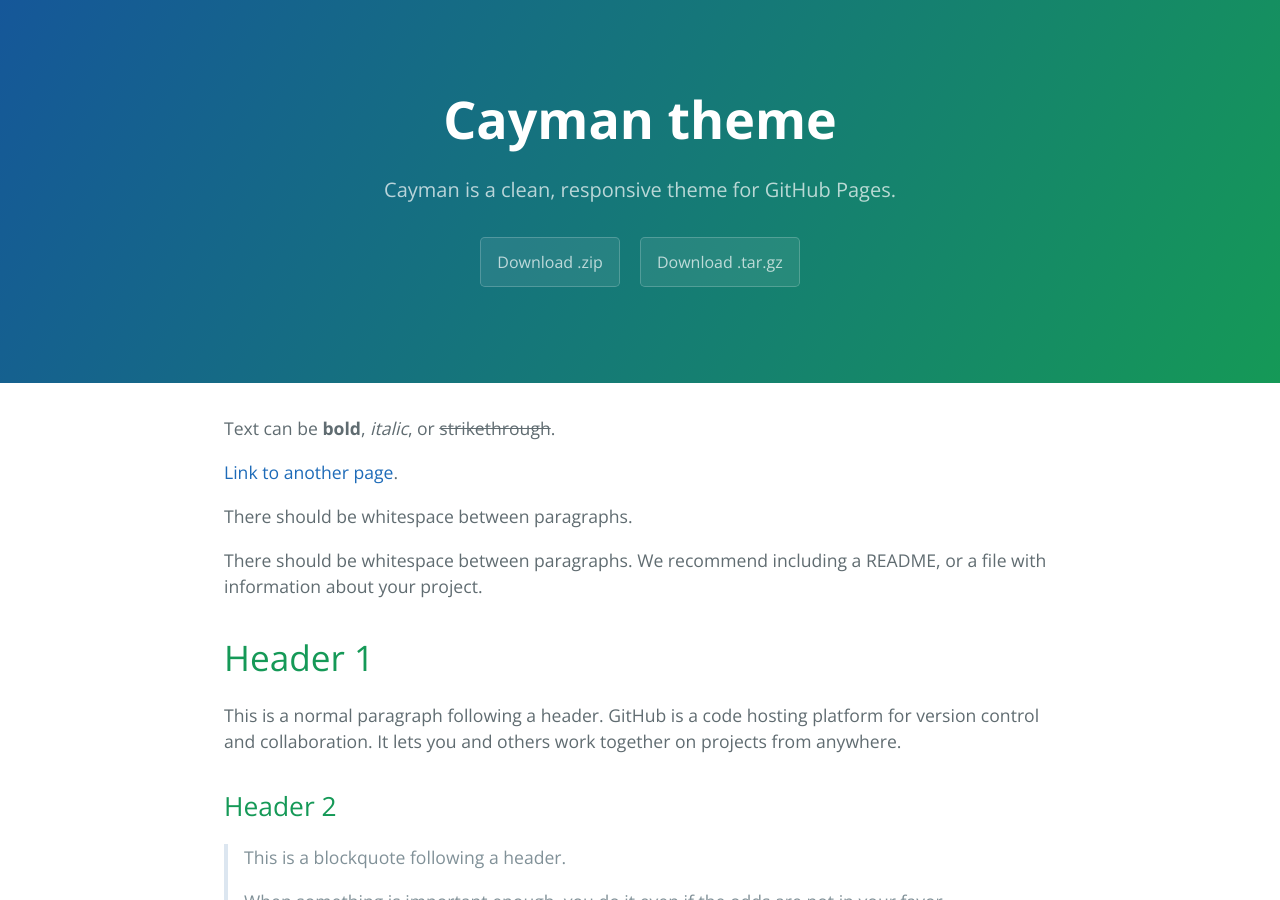
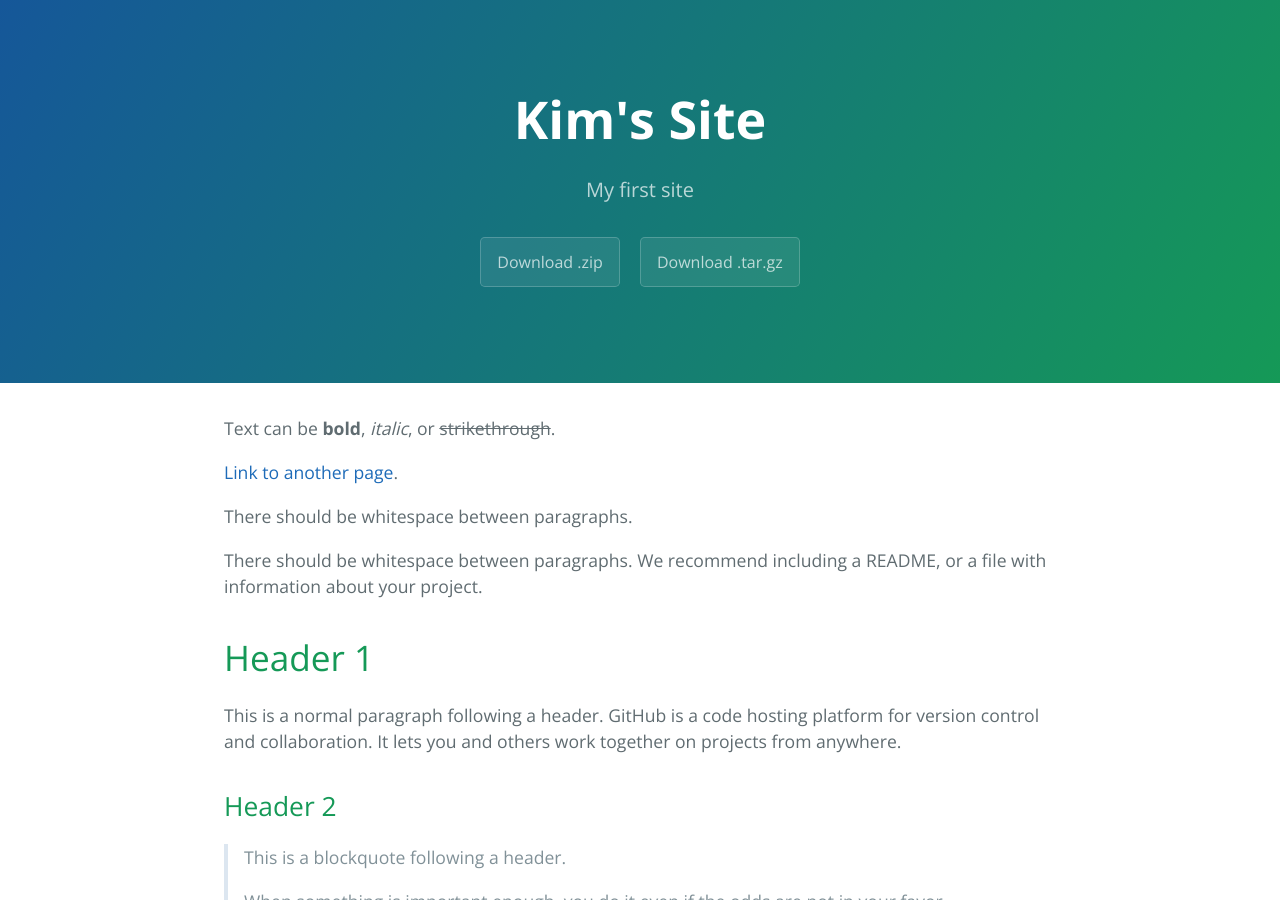
Before and after one commit to kgurwitz/kgurwitz.github.io, a Jekyll site: the page built from index.md, in a window 1280 px wide and 900 px high. Built offline with Jekyll 4.4.1, drawn with Linux system fonts in a browser that asks for light colours.

Commit message:
Update _config.yml

```diff
--- a/_config.yml
+++ b/_config.yml
@@ -1,5 +1,17 @@
-title: Cayman theme
-description: Cayman is a clean, responsive theme for GitHub Pages.
+title: Kim's Site
+description: My first site
 show_downloads: true
+theme: jekyll-theme-cayman
+url: kgurwitz.github.io
+
+# Social Media
+
+twitter_username: kgurwitz
+github_username:  kgurwitz
+
+# Build settings
+markdown: kramdown
+
+# Google Services
+
 google_analytics:
-theme: jekyll-theme-cayman
```
